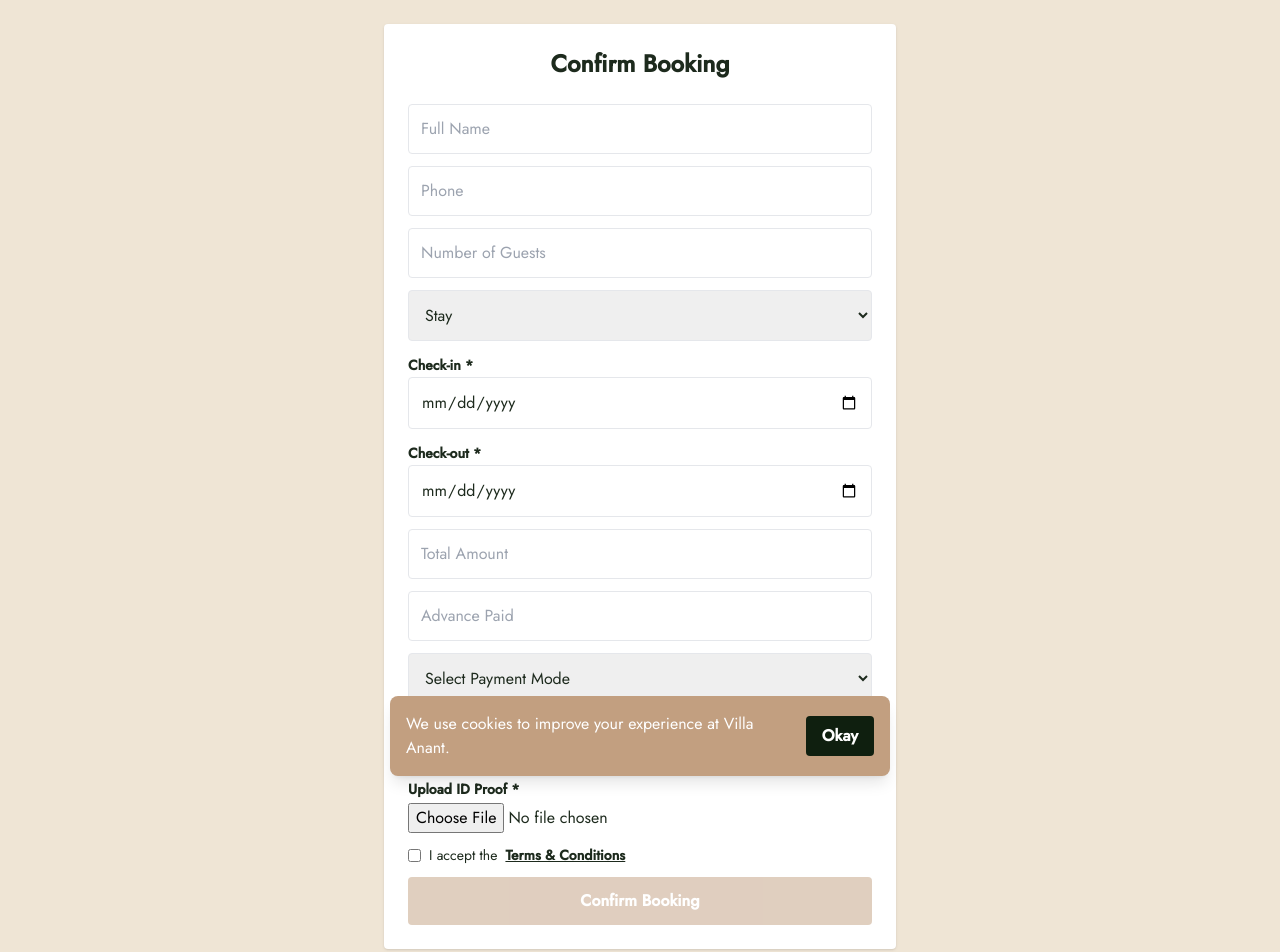
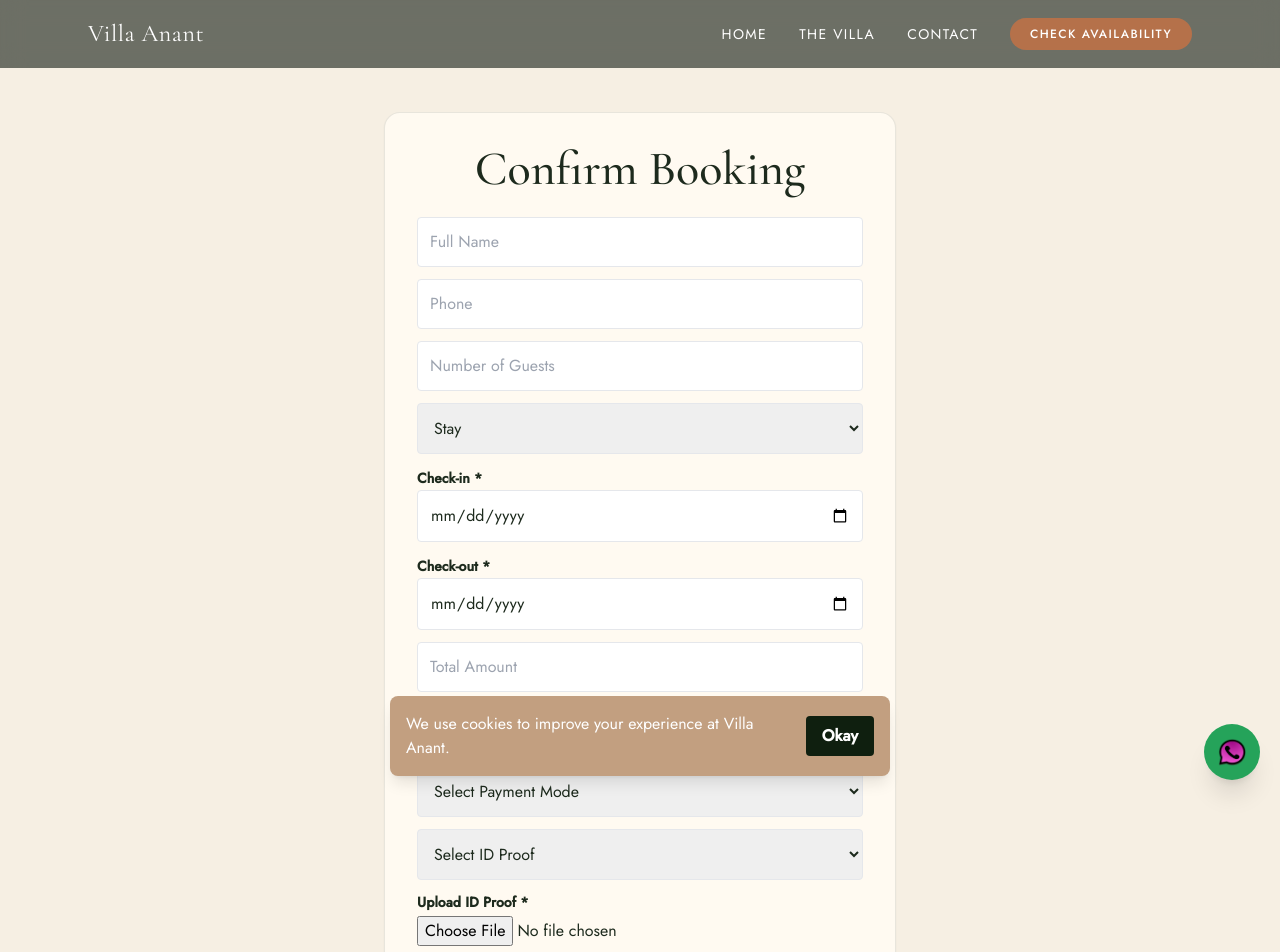
Before and after one commit to intelligencefordm-glitch/villa-anantara-web, a Next.js app: page /confirm-booking in a window 1280 px wide. Shown: the top 952 px of the page. Built offline with nearby package versions, Linux system fonts and the light colour scheme.

Commit message:
Add files via upload

```diff
--- a/app/confirm-booking/page.tsx
+++ b/app/confirm-booking/page.tsx
@@ -1,9 +1,11 @@
 "use client";
 
 import React, { useState } from "react";
+import SiteHeader from "@/components/SiteHeader";
+import SiteFooter from "@/components/SiteFooter";
 
 export default function ConfirmBookingPage() {
-  const MOCHA = "#C29F80";
+  const MOCHA = "#b5714a";
 
   const [name, setName] = useState("");
   const [phone, setPhone] = useState("");
@@ -108,15 +110,14 @@ export default function ConfirmBookingPage() {
   }
 
   return (
-    <main
-      className="min-h-screen flex items-center justify-center p-6"
-      style={{ background: "#EFE5D5" }}
-    >
+    <>
+      <SiteHeader />
+      <main className="flex min-h-screen items-center justify-center bg-sand px-6 pb-16 pt-28">
       <form
         onSubmit={handleSubmit}
-        className="bg-white w-full max-w-lg p-6 rounded shadow"
+        className="bg-cream w-full max-w-lg p-6 md:p-8 rounded-2xl border border-ink/10 shadow-sm"
       >
-        <h1 className="text-2xl font-bold mb-6 text-center">
+        <h1 className="font-display text-4xl md:text-5xl font-medium mb-6 text-center">
           Confirm Booking
         </h1>
 
@@ -257,5 +258,7 @@ export default function ConfirmBookingPage() {
         </button>
       </form>
     </main>
+      <SiteFooter />
+    </>
   );
 }
```
